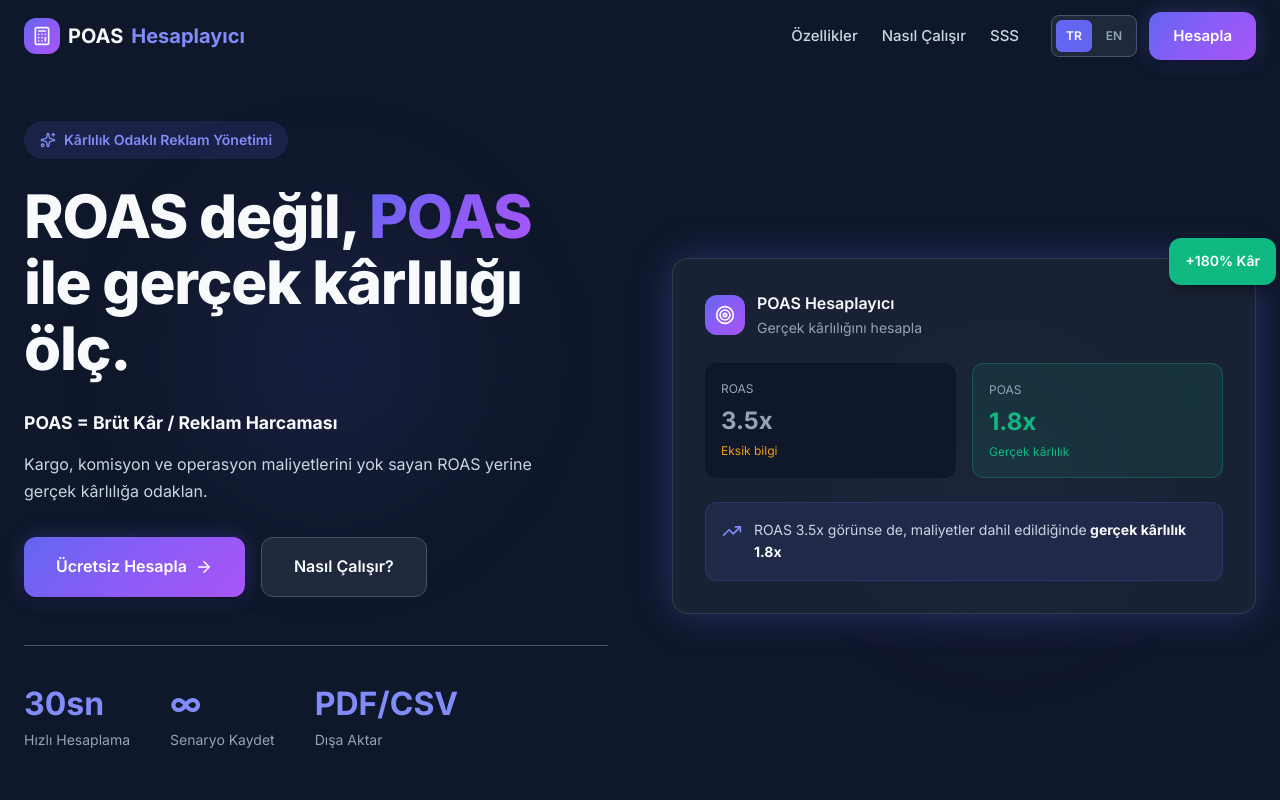
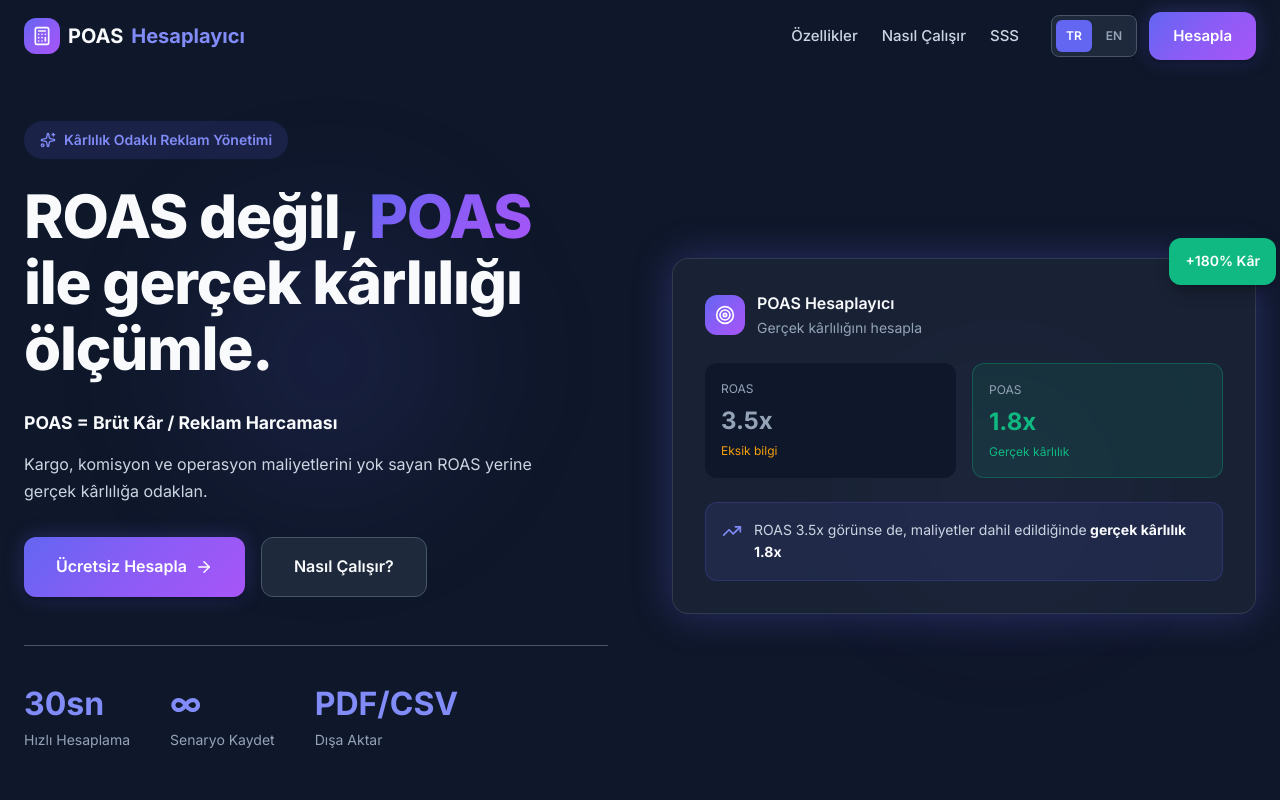
Before and after one commit to ulusalcagdass/poas-hesaplayici, a Next.js app: page / in a window 1280 px wide. Shown: the top 800 px of the page. Built offline with nearby package versions, Linux system fonts and the light colour scheme.

Commit message:
fix: Hero text ölç->ölçümle, email CTA below LinkedIn

```diff
--- a/src/components/calculator/SoftCTA.tsx
+++ b/src/components/calculator/SoftCTA.tsx
@@ -45,8 +45,9 @@ export default function SoftCTA() {
             <a
                 href="mailto:ulusalcagdass@gmail.com"
                 style={{
-                    display: 'inline-flex',
+                    display: 'flex',
                     alignItems: 'center',
+                    justifyContent: 'center',
                     gap: '0.4rem',
                     color: 'var(--color-text-secondary)',
                     textDecoration: 'none',
--- a/src/components/landing/Hero.tsx
+++ b/src/components/landing/Hero.tsx
@@ -88,7 +88,7 @@ export default function Hero() {
                             <span className="text-gradient">POAS</span>
                             <br />
                             <span style={{ color: 'var(--color-text-primary)' }}>
-                                {language === 'tr' ? 'ile gerçek kârlılığı ölç.' : 'measures true profitability.'}
+                                {language === 'tr' ? 'ile gerçek kârlılığı ölçümle.' : 'measures true profitability.'}
                             </span>
                         </h1>
 
@@ -310,6 +310,6 @@ export default function Hero() {
           }
         }
       `}</style>
-        </section>
+        </section >
     );
 }
```
